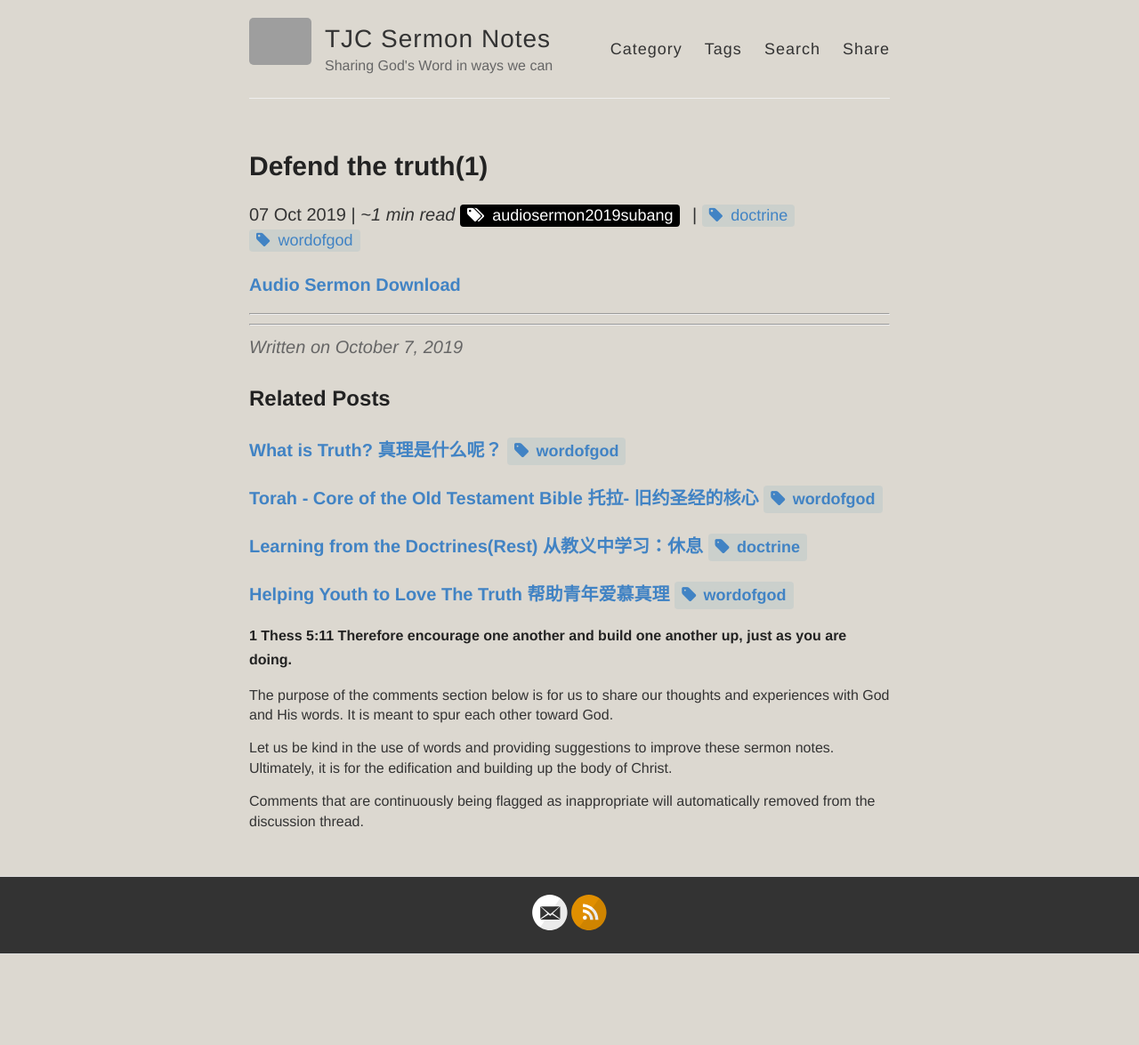
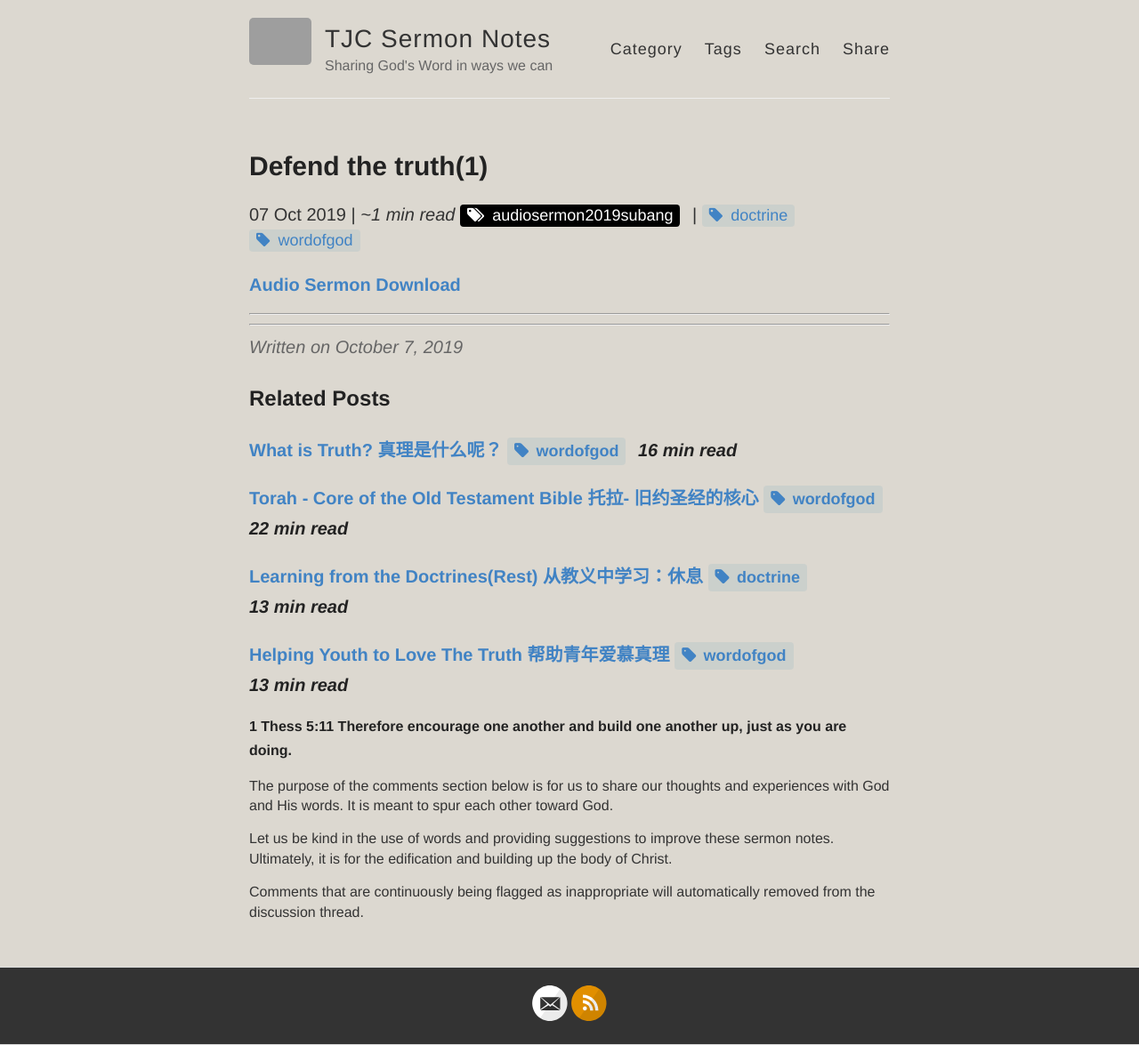
Before and after one commit to catchupTJC/catchuptjc.github.io, a Jekyll site: the page built from _posts/2019-10-07-Defend the truth(1) .md, in a window 1280 px wide. Shown: the whole page at 89% size. Built offline with Jekyll 4.4.1, drawn with Linux system fonts in a browser that asks for light colours; nearby versions of some CDN libraries; comment, search, counter and statistics services are not loaded; before the commit the page ends 1073 px from its top, so only the background shows below that; grey boxes are pictures that could not be loaded.

Commit message:
Update post.html

```diff
--- a/_layouts/post.html
+++ b/_layouts/post.html
@@ -59,7 +59,22 @@
 
     {% if sameTagCount >= minCommonTags %}
       <div>
-        <h5><a href="{{ site.baseurl }}{{ post.url }}">{{ post.title }}{{ commonTags }}</a></h5>
+        <h5><a href="{{ site.baseurl }}{{ post.url }}">{{ post.title }}{{ commonTags }}
+
+	  {% if site.read_time %}
+    	  {%- assign words_per_minute = site.words_per_minute | default: 200 -%}
+    	  {%- assign min_read = site.data.text[site.locale].min_read | default: 'min read' -%}
+    	  {% assign words = post.content | strip_html | number_of_words %}
+    	  <span class="read-time">
+      	  {%- if words < words_per_minute -%}
+    	      ~1 {{ min_read }}
+      	  {%- else -%}
+       	   {{ words | divided_by:words_per_minute }} {{ min_read }}
+      	  {%- endif -%}
+   	   </span>
+    	  {% endif %}
+
+        </a></h5>
       </div>
       {% assign maxRelatedCounter = maxRelatedCounter | plus: 1 %}
       {% if maxRelatedCounter >= maxRelated %}
```
